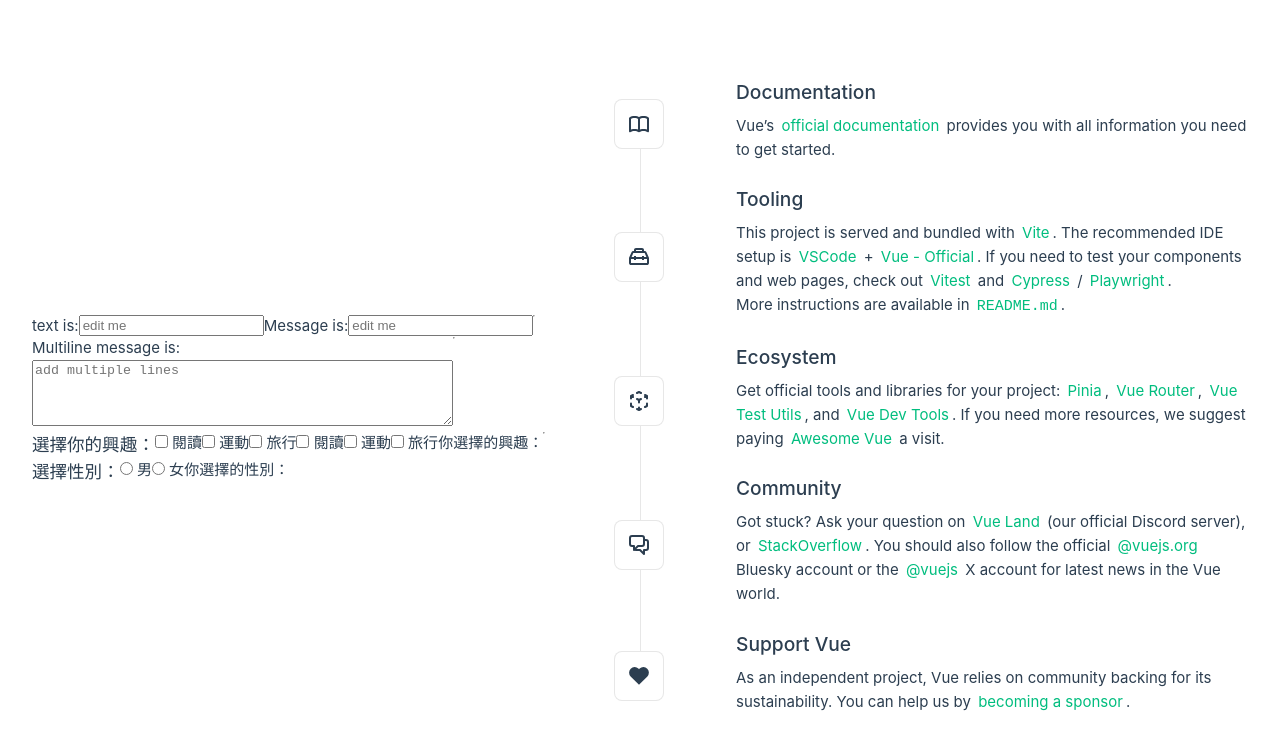
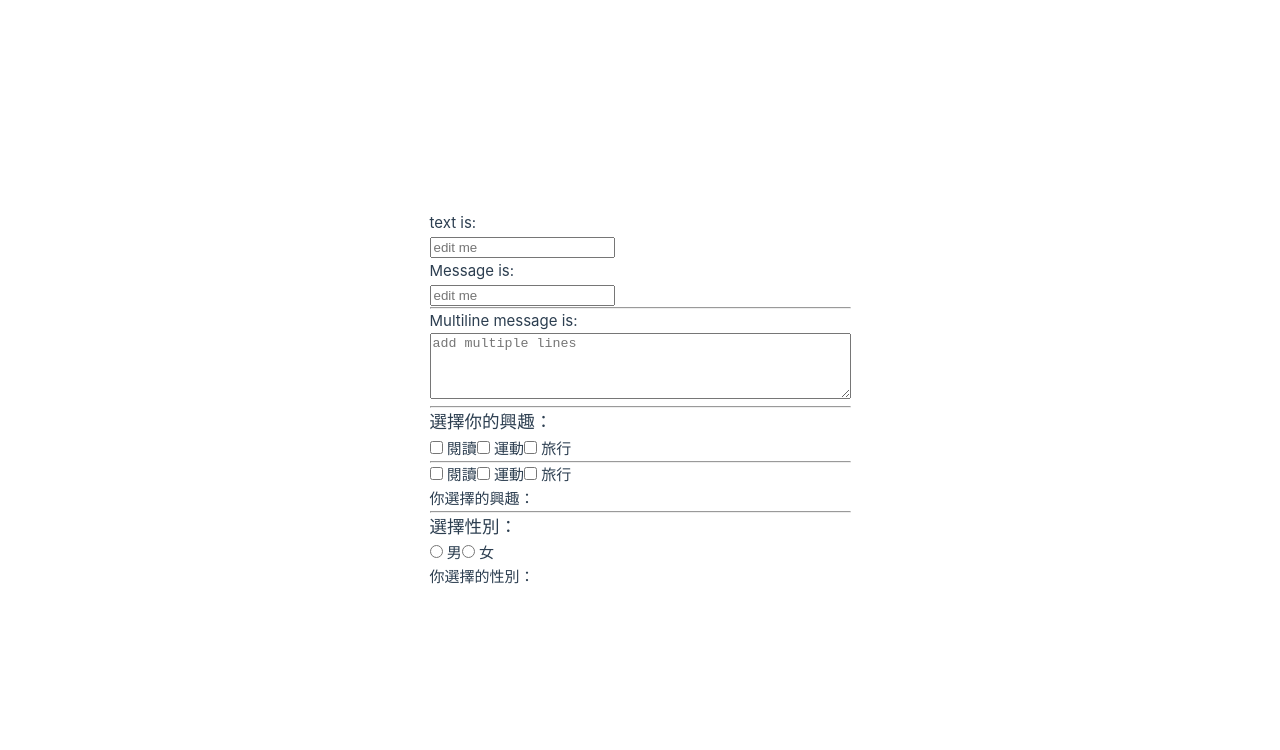
Before and after one commit to JerryChang0504/20250908, a Vue app: page / in a window 1280 px wide. Shown: the top 750 px of the page. Built offline with nearby package versions, Linux system fonts and the light colour scheme.

Commit message:
調整Demo至<main>內，註解main.css樣式

```diff
--- a/src/App.vue
+++ b/src/App.vue
@@ -33,6 +33,11 @@
 
     <div class="wrapper">
       <!-- <HelloWorld :msg="'You do it!'" /> -->
+    </div>
+  </header>
+
+  <main>
+    <!-- <TheWelcome /> -->
     <!-- <RefCount /> -->
     <!-- <ReactiveComp /> -->
     <!-- <ChangColor /> -->
@@ -40,8 +45,8 @@
     <!-- <ShoppingCart /> -->
     <!-- <DisableComputed /> -->
     <!-- <TermsAgreement /> -->
-      <!-- <VbindStyle />
-      <VbindClass /> -->
+    <!-- <VbindStyle /> -->
+    <!-- <VbindClass /> -->
     <!-- <VifDemo /> -->
     <!-- <ConditionalRendering /> -->
     <!-- <VifVshowDiff /> -->
@@ -54,11 +59,6 @@
     <!-- <VonInput /> -->
     <!-- <VonkeyEvent /> -->
     <VmodelDemo />
-    </div>
-  </header>
-
-  <main>
-    <TheWelcome />
   </main>
 </template>
 
--- a/src/assets/main.css
+++ b/src/assets/main.css
@@ -28,8 +28,8 @@
   }
 
   #app {
-    display: grid;
-    grid-template-columns: 1fr 1fr;
+    /* display: grid;
+    grid-template-columns: 1fr 1fr; */
     padding: 0 2rem;
   }
 }
--- a/src/components/VmodelDemo.vue
+++ b/src/components/VmodelDemo.vue
@@ -33,7 +33,7 @@
   <label v-for="interest in interestList" :key="interest.id"
     ><input type="checkbox" :value="interest.code" v-model="interests" /> {{ interest.name }}</label
   >
-
+  <hr />
   <label><input type="checkbox" value="閱讀" v-model="interests" /> 閱讀</label>
   <label><input type="checkbox" value="運動" v-model="interests" /> 運動</label>
   <label><input type="checkbox" value="旅行" v-model="interests" /> 旅行</label>
```
Lines whose indentation alone changed are shown as unchanged.
